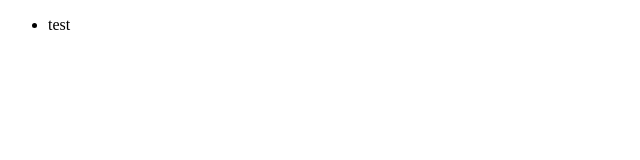
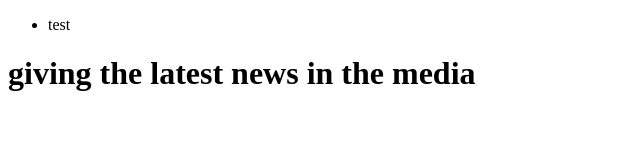
Before and after one commit to kennysusanto/gitTest, a plain HTML site: page index.html in a window 1280 px wide. Shown: the whole page, without its empty margins (0-640 px from the left). Drawn offline with Linux system fonts and the light colour scheme.

Commit message:
add news seection

```diff
--- a/index.html
+++ b/index.html
@@ -9,5 +9,9 @@
 		<li>test</li>
 	</ul>
 
+	<div>
+		<h1>giving the latest news in the media</h1>
+	</div>
+
 </body>
 </html>
```
